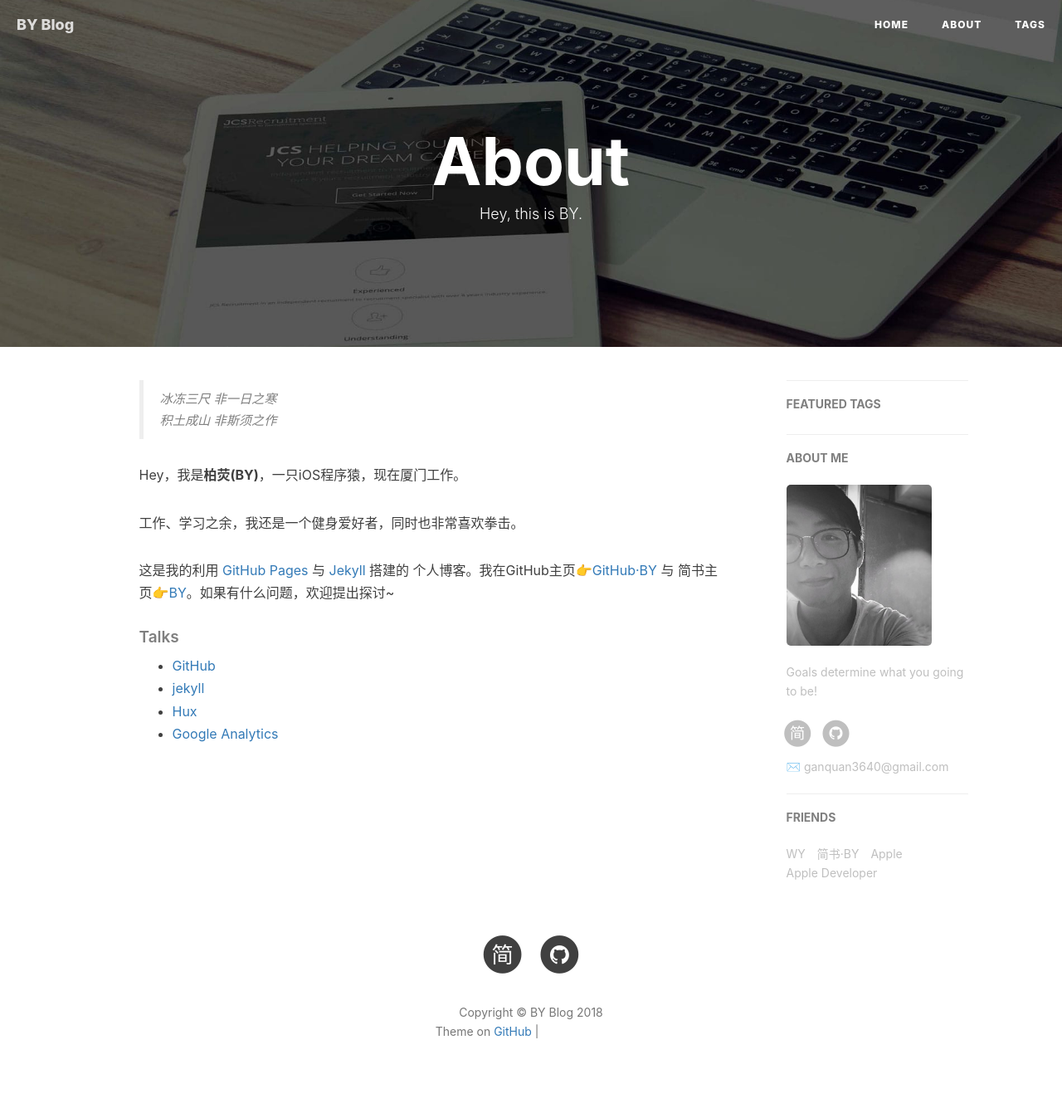
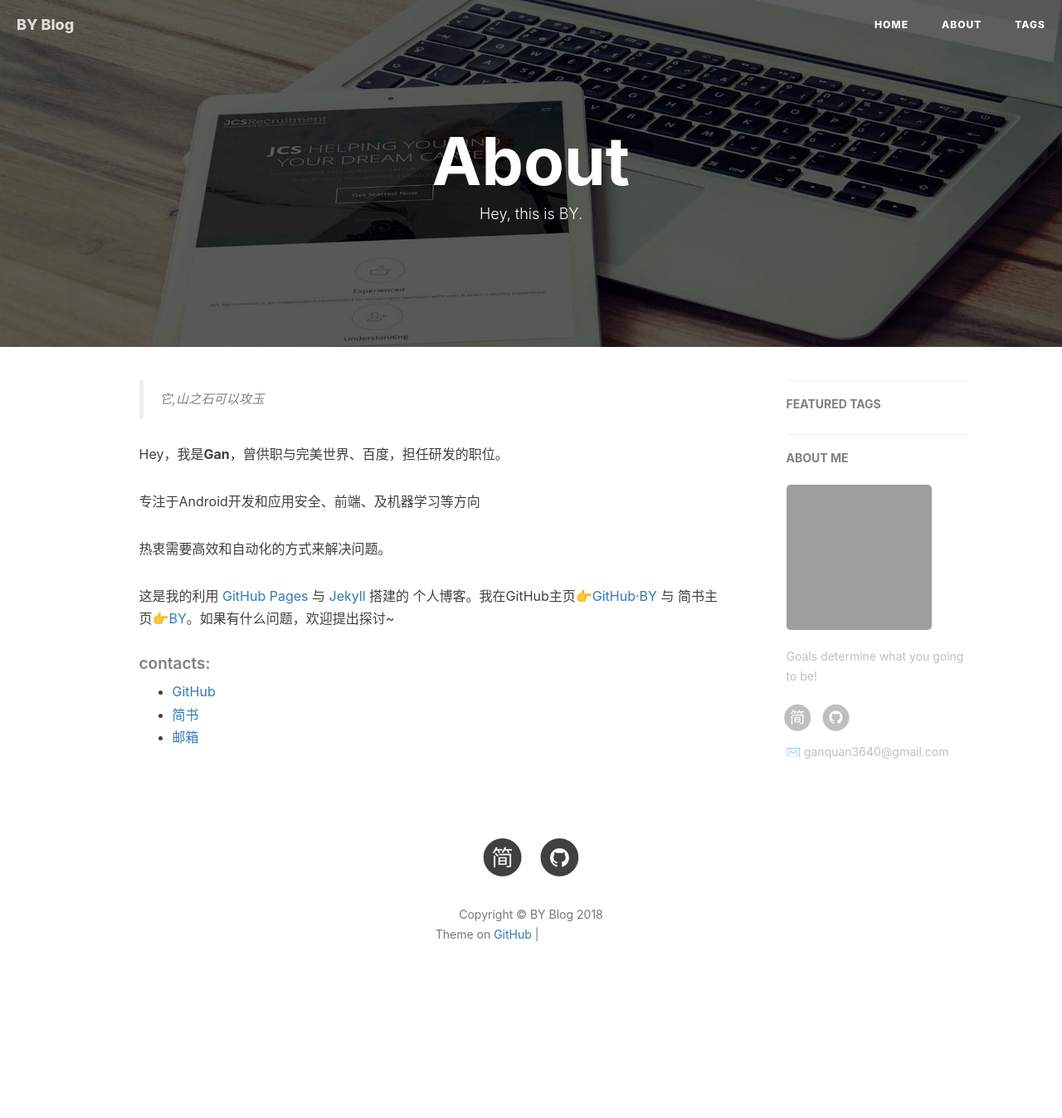
Before and after one commit to Gavinme/gavinme.github.io, a Jekyll site: the page built from about.html, in a window 1280 px wide. Shown: the whole page at 83% size. Built offline with Jekyll 4.4.1, drawn with Linux system fonts in a browser that asks for light colours; nearby versions of some CDN libraries; comment, search, counter and statistics services are not loaded; after the commit the page ends 1230 px from its top, so only the background shows below that; grey boxes are pictures that could not be loaded.

Commit message:
modify user info

```diff
--- a/_config.yml
+++ b/_config.yml
@@ -12,7 +12,7 @@
 # Sidebar settings
 sidebar: true                           # whether or not using Sidebar.
 sidebar-about-description: "Goals determine what you going to be!"
-sidebar-avatar: /img/about-BY-gentle.jpg      # use absolute URL, seeing it's used in both `/` and `/about/`
+sidebar-avatar: https://avatars3.githubusercontent.com/u/13794806?s=400&u=9f6baa70562d0d6616ff41338ef911dabababf07&v=4      # use absolute URL, seeing it's used in both `/` and `/about/`
 
 
 
@@ -22,7 +22,7 @@
 # zhihu_username:     CarryGanLove
 github_username:    CarryGanLove
 # facebook_username:  baiying.qiu.7
-jianshu_username:   e71990ada2fd
+jianshu_username:   f85192130fc7
 #twitter_username:   qiubaiying
 
 
@@ -74,11 +74,11 @@
 
 # Analytics settings
 # Baidu Analytics
-ba_track_id: b50bf2b12b5338a1845e33832976fd68
+# ba_track_id: b50bf2b12b5338a1845e33832976fd68
 
 # Google Analytics
-ga_track_id: 'UA-90855596-1'            # Format: UA-xxxxxx-xx
-ga_domain: qiubaiying.top               # 默认的是 auto, 这里我是自定义了的域名，你如果没有自己的域名，需要改成auto
+# ga_track_id: 'UA-90855596-1'            # Format: UA-xxxxxx-xx
+# ga_domain: qiubaiying.top               # 默认的是 auto, 这里我是自定义了的域名，你如果没有自己的域名，需要改成auto
 
 
 
@@ -96,19 +96,19 @@
 
 
 
-# Friends
-friends: [
-    {
-        title: "WY",
-        href: "http://zhengwuyang.com"
-    },{
-        title: "简书·BY",
-        href: "http://www.jianshu.com/u/e71990ada2fd"
-    },{
-        title: "Apple",
-        href: "https://apple.com"
-    },{
-        title: "Apple Developer",
-        href: "https://developer.apple.com/"
-    }
-]
+# # Friends
+# friends: [
+#     {
+#         title: "WY",
+#         href: "http://zhengwuyang.com"
+#     },{
+#         title: "简书·BY",
+#         href: "http://www.jianshu.com/u/e71990ada2fd"
+#     },{
+#         title: "Apple",
+#         href: "https://apple.com"
+#     },{
+#         title: "Apple Developer",
+#         href: "https://developer.apple.com/"
+#     }
+# ]
--- a/about.html
+++ b/about.html
@@ -15,24 +15,24 @@
 <div class="zh post-container">
 
     <!--copied from markdown -->
-    <blockquote><p>冰冻三尺 非一日之寒<br>
-    积土成山 非斯须之作</p></blockquote>
+    <blockquote><p>它,山之石可以攻玉</p></blockquote>
 
-    <p>Hey，我是<strong>柏荧(BY)</strong>，一只iOS程序猿，现在厦门工作。</p>
+    <p>Hey，我是<strong>Gan</strong>，曾供职与完美世界、百度，担任研发的职位。</p>
 
-    <p>工作、学习之余，我还是一个健身爱好者，同时也非常喜欢拳击。</p>
+    <p>专注于Android开发和应用安全、前端、及机器学习等方向</p>
+
+    <p>热衷需要高效和自动化的方式来解决问题。</p>
 
     <p>这是我的利用 <a href="https://pages.github.com/">GitHub Pages</a> 与 <a href="http://jekyll.com.cn/">Jekyll</a> 搭建的 个人博客。我在GitHub主页<a href="https://github.com/qiubaiying">👉GitHub·BY</a> 与 简书主页<a href="https://http://www.jianshu.com/u/e71990ada2fd">👉BY</a>。如果有什么问题，欢迎提出探讨~</p>
 
     <p></p>
 
-    <h5>Talks</h5>
+    <h5>contacts:</h5>
 
     <ul>
-        <li><a href="https://github.com">GitHub</a></li>
-        <li><a href="http://jekyll.com.cn/">jekyll</a></li>
-        <li><a href="http://huangxuan.me/">Hux</a></li>
-        <li><a href="https://analytics.google.com/analytics">Google Analytics</a></li>
+        <li><a href="https://github.com/CarryGanLove">GitHub</a></li>
+        <li><a href="https://www.jianshu.com/u/f85192130fc7">简书</a></li>
+        <li><a href="mailto:ganquan3640@gmail.com">邮箱</a></li>
     </ul>
 </div>
 
```
